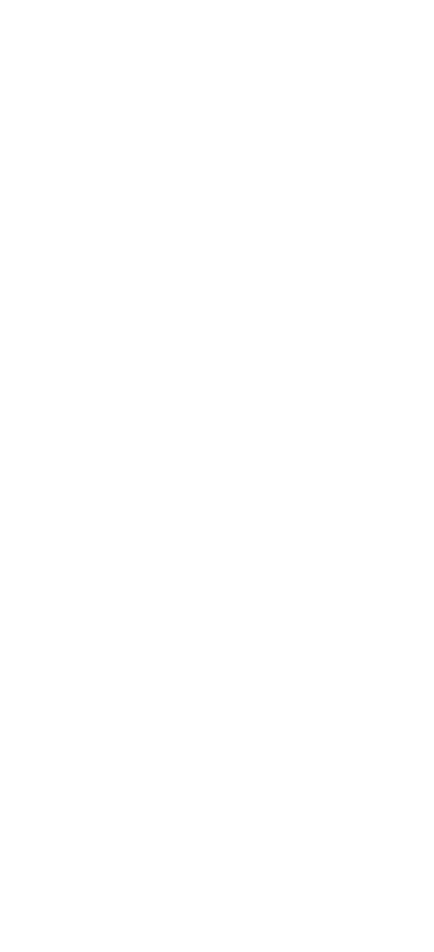
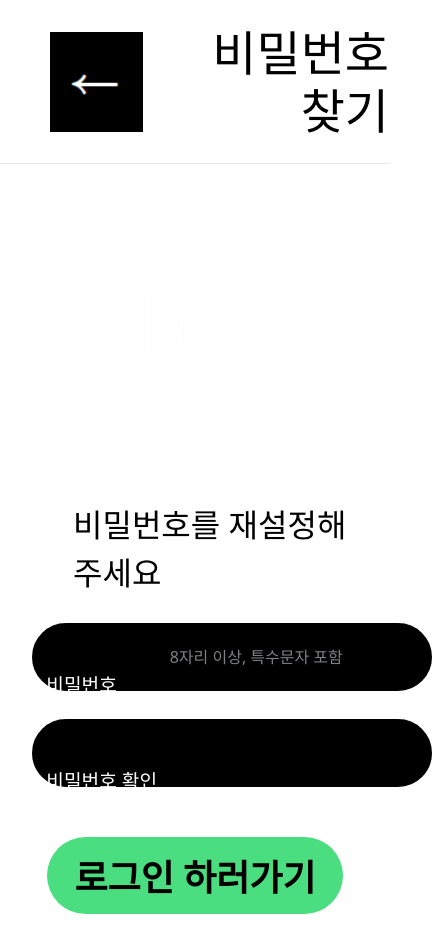
Before and after one commit to UMC-Umark/umark-FE, a React (Create React App) app: page /ResetPassword in a window 390 px wide. Before the commit this address had no page. Shown: the top 952 px of the page, 434 px wide, since content can reach past the window. Before the commit the page ends 844 px from the top, so only its background shows below. Built offline with nearby package versions, Linux system fonts and the light colour scheme.

Commit message:
[FEAT]-resetpassword page

```diff
--- a/src/App.js
+++ b/src/App.js
@@ -7,7 +7,8 @@
 import Signup from "./pages/Signup";
 import Report from "./pages/Reporting";
 import Recommend from "./pages/Recommend";
-import MyBookmark from './pages/MyBookmark';
+import MyBookmark from "./pages/MyBookmark";
+import ResetPassword from "./pages/ResetPassword";
 
 function App() {
   return (
@@ -25,6 +26,7 @@
           <Route path="/mybookmark" element={<MyBookmark />} />
           <Route path="/Reporting" element={<Report />} />
           <Route path="/Recommend" element={<Recommend />} />
+          <Route path="/ResetPassword" element={<ResetPassword />} />
         </Routes>
       </BrowserRouter>
     </div>
--- a/src/components/Modal.jsx
+++ b/src/components/Modal.jsx
@@ -1,11 +1,20 @@
-import React from 'react';
+import React from "react";
+import "../css/Modal.css";
 
-export default function Modal({closeModal}) {
+export default function Modal({ closeModal }) {
   return (
     <div className="fixed top-0 left-0 w-full h-full items-center justify-center bg-black bg-opacity-80">
-      <div className="mt-80" />
-      <h1 className="text-5xl font-bold text-center py-40">약관에 동의해주세요</h1>
-      <button className="bg-white text-black text-3xl font-bold px-40 py-6 rounded-lg" onClick={closeModal}>확인</button>
+      <div className="modal-container">
+        <h1 className="custom-agree font-bold text-center">
+          약관에 동의해주세요
+        </h1>
+        <button
+          className="custom-checkbutton bg-white text-black font-bold px-40 py-6 rounded-lg"
+          onClick={closeModal}
+        >
+          확인
+        </button>
+      </div>
     </div>
   );
 }
--- /dev/null
+++ b/src/css/Check.css
@@ -0,0 +1,27 @@
+.custom-noexist {
+    font-size: 3rem;
+}
+.custom-check {
+    font-size: 2.25rem;
+}
+.custom-checkb {
+    font-size: 1.875rem;
+}
+/* 모바일 화면에서의 스타일 */
+@media (max-width:768px){
+    .custom-noexist {
+        font-size:2.5rem;
+    }
+    .custom-check {
+        font-size:2rem;
+        text-align:center;
+        padding-left:7rem;
+    }
+    .custom-checkb {
+        height:5rem;
+        width:4rem;
+        white-space: nowrap;
+        width:70%;
+        padding: 14px 0; /* 내부 패딩을 추가하여 버튼의 세로 중앙으로 텍스트를 위치시킴 */
+    }
+}
--- /dev/null
+++ b/src/css/Modal.css
@@ -0,0 +1,43 @@
+.modal-container {
+    display: flex;
+    flex-direction: column;
+    align-items: center;
+    justify-content: center;
+    height: 100vh;
+  }
+
+.custom-agree {
+    font-size:3rem;
+    padding-bottom: 9rem;
+}
+
+.custom-checkbutton {
+    font-size: 1.875rem;
+}
+
+/* 모바일 화면에서의 스타일 */
+@media (max-width:768px){
+    .custom-agree {
+        font-size:2.5rem;
+    }
+    .modal-container {
+        display: flex;
+        flex-direction: column;
+        align-items: center;
+        justify-content: center;
+        height: 113vh;
+      }
+      .custom-agree {
+        font-size:2.3rem;
+        padding-top:5rem;
+        padding-bottom: 4rem;
+    }
+    .custom-checkbutton {
+        font-size: 1.875rem;
+        height:5rem;
+        width:5rem;
+        white-space: nowrap;
+        width:45%;
+        padding: 14px 0;
+    }
+}
--- /dev/null
+++ b/src/pages/Check.jsx
@@ -0,0 +1,23 @@
+import React from "react";
+import "../css/Check.css";
+
+export default function check({ closeModal }) {
+  return (
+    <div className="fixed top-0 left-0 w-full h-full items-center justify-center bg-black bg-opacity-80">
+      <div className="mt-80" />
+      <div>
+        <h1 className="custom-noexist font-bold text-center py-40">
+          일치하는 정보가 존재하지 않습니다
+        </h1>
+        <h1 className="custom-check">(입력하신 내용을 다시 확인해주세요)</h1>
+      </div>
+      <div className="mt-20" />
+      <button
+        className="custom-checkb bg-white text-black font-bold px-40 py-6 rounded-lg"
+        onClick={closeModal}
+      >
+        확인
+      </button>
+    </div>
+  );
+}
--- /dev/null
+++ b/src/pages/ResetPassword.jsx
@@ -0,0 +1,67 @@
+import React from "react";
+import { useState } from "react";
+import logo from "../img/logo.png";
+import { Link, useNavigate } from "react-router-dom";
+import Check from "./Check";
+import arrow from "../img/arrow.png";
+import "../css/Password.css";
+
+export default function ResetPassword() {
+  return (
+    <div>
+      <br />
+      <div className="w-full flex justify-between items-center">
+        <Link className="custom-arrow" to="/Findpassword">
+          <img src={arrow} alt="arrow" />
+        </Link>
+        <h1 className="custom-findtitle text-center inline-block w-1/2">
+          비밀번호 찾기
+        </h1>
+        <div className="mb-12" />
+      </div>
+      <br />
+      <hr />
+      <br />
+      <br />
+      <div className="custom-findform1 border border-1 border-white rounded-3xl w-2/3 m-auto h-1/2">
+        <div className="flex items-center justify-center ">
+          <div className="mb-60" />
+          <img src={logo} alt="umark" />
+        </div>
+        <br />
+        <br />
+        <p className="custom-findinfo text-center">비밀번호를 재설정해주세요</p>
+        <br />
+        <div className="custom-findform2 text-center inline-block relative">
+          <span className="custom-findlabel absolute ml-4 left-50 top-70 text-white mt-5 text-2xl">
+            비밀번호
+          </span>
+          <input
+            name="email"
+            placeholder="8자리 이상, 특수문자 포함"
+            className="custom-findinput2 bg-black text-white w-1/2 px-80 py-6 rounded-full text-left focus:outline-none border-2 border-white placeholder-gray-300"
+          />
+          <div className="mb-6" />
+          <span className="custom-findlabel absolute ml-4 left-50 top-70 text-white mt-5 text-2xl">
+            비밀번호 확인
+          </span>
+          <input
+            name="name"
+            type="text"
+            className="custom-findinput1 bg-black text-white w-1/2 px-80 py-6 rounded-full focus:outline-none border-2 border-white placeholder-gray-300"
+          />
+          <div className="mb-12" />
+          <Link to="/Login">
+            <button
+              type="button"
+              className="custom-tologin bg-green-400 text-black px-60 py-6 rounded-full font-bold"
+            >
+              로그인 하러가기
+            </button>
+          </Link>
+          <div className="mb-80" />
+        </div>
+      </div>
+    </div>
+  );
+}
```
